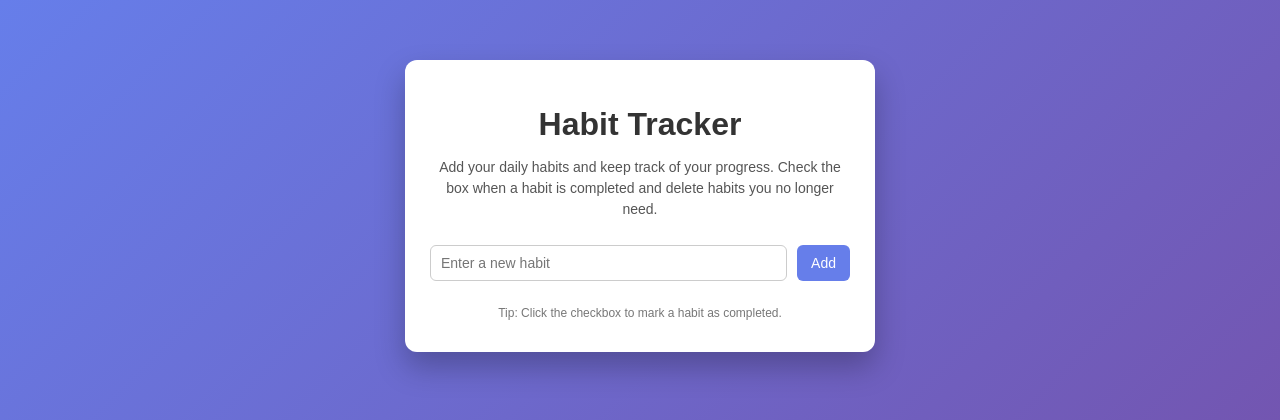
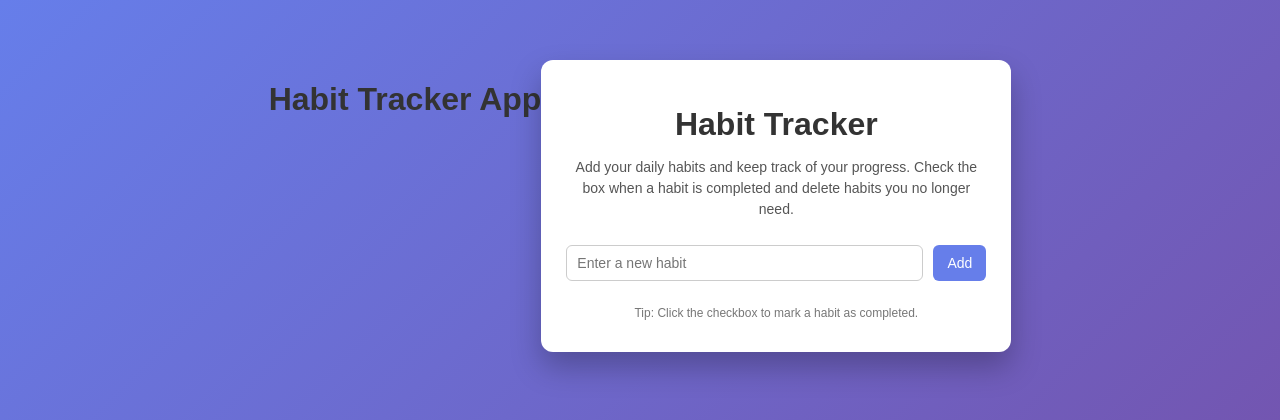
Before and after one commit to Sathvik33/Habit_tracker, a Flask app: page / in a window 1280 px wide. Shown: the top 420 px of the page. Run offline with Flask 3, Linux system fonts and the light colour scheme; data that the repository does not hold is empty.

Commit message:
Change title to Habit Tracker App

```diff
--- a/templates/index.html
+++ b/templates/index.html
@@ -1,7 +1,7 @@
 <!DOCTYPE html>
 <html>
 <head>
-    <title>Habit Tracker</title>
+    <h1>Habit Tracker App</h1>
     <link rel="stylesheet" href="{{ url_for('static', filename='style.css') }}">
 </head>
 <body>
```
